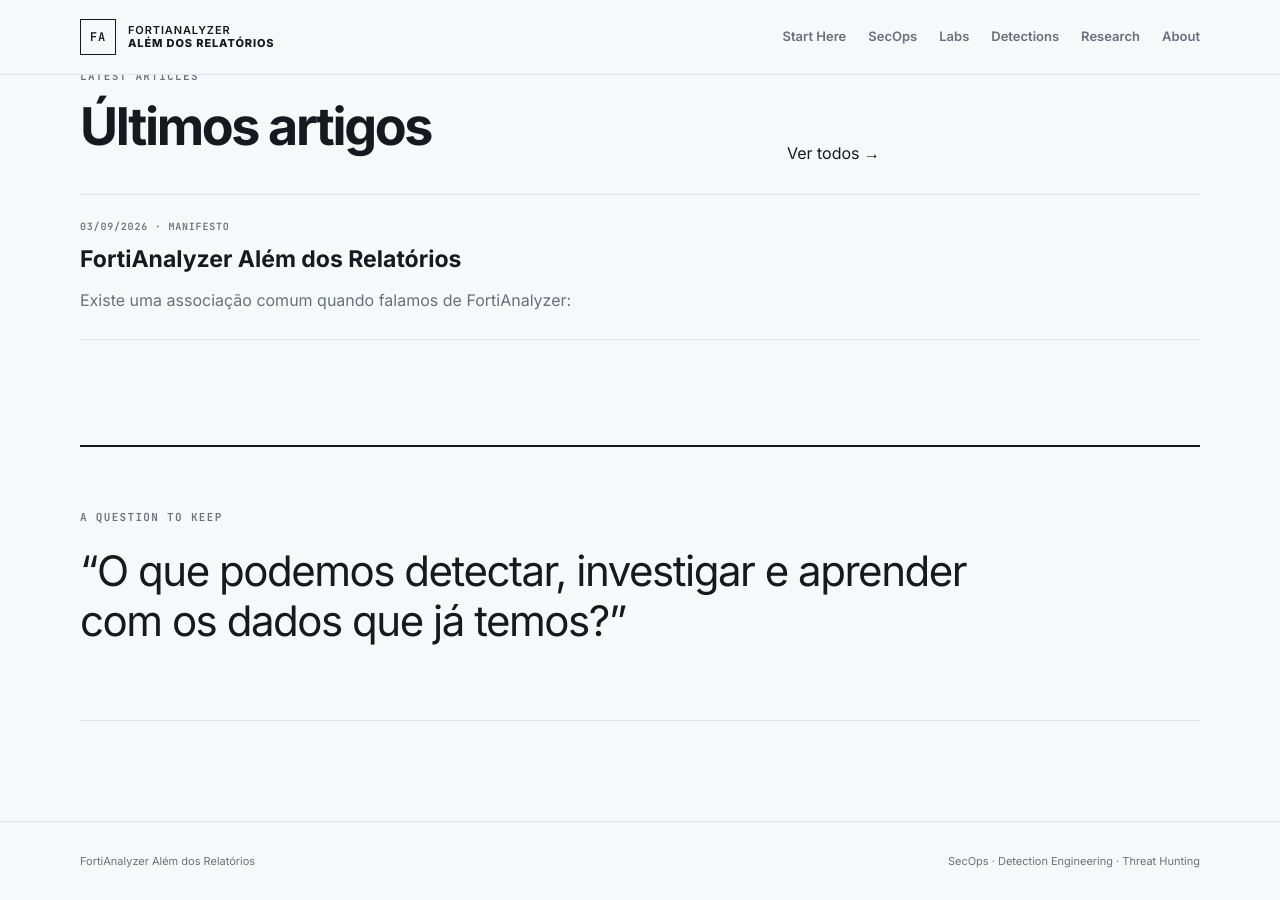
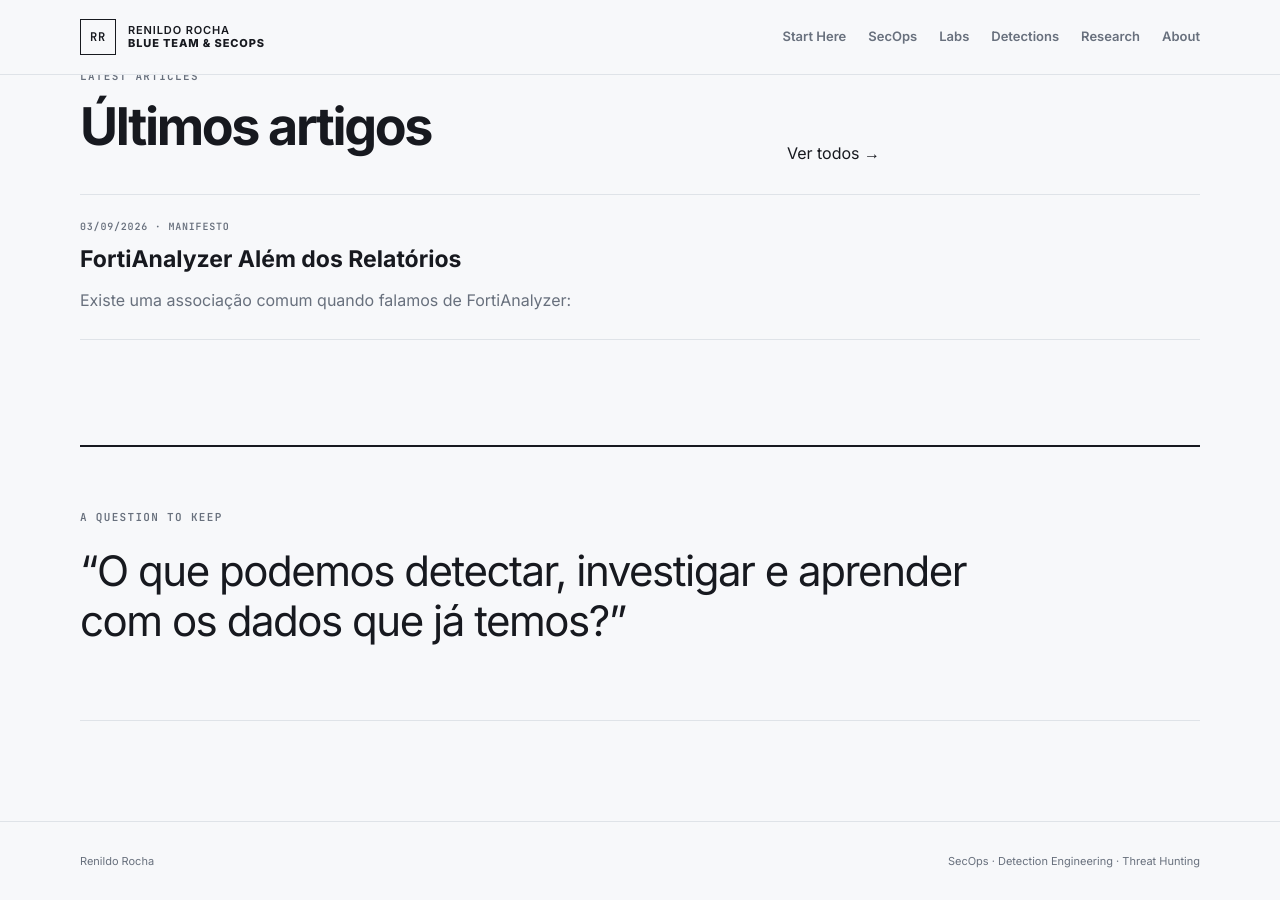
Before and after one commit to rrsecops/rrsecops.github.io, a Jekyll site: the page built from index.md, in a window 1280 px wide and 900 px high, scrolled down 1549 px. Built offline with Jekyll 4.4.1, drawn with Linux system fonts in a browser that asks for light colours.

Commit message:
Update home.html

```diff
--- a/_layouts/home.html
+++ b/_layouts/home.html
@@ -1,5 +1,5 @@
 ---
 ---
 <!doctype html><html lang="{{ site.lang }}"><head>{% include head.html %}</head><body class="site-shell">
-<header class="site-header"><div class="container nav-wrap"><a class="brand" href="{{ '/' | relative_url }}"><span class="brand-mark">FA</span><span>FORTIANALYZER<br><b>ALÉM DOS RELATÓRIOS</b></span></a><nav class="site-nav"><a href="{{ '/start-here/' | relative_url }}">Start Here</a><a href="{{ '/secops/' | relative_url }}">SecOps</a><a href="{{ '/labs/' | relative_url }}">Labs</a><a href="{{ '/detections/' | relative_url }}">Detections</a><a href="{{ '/research/' | relative_url }}">Research</a><a href="{{ '/about/' | relative_url }}">About</a></nav></div></header>
-<main class="container">{{ content }}</main><footer class="site-footer"><div class="container"><span>FortiAnalyzer Além dos Relatórios</span><span>SecOps · Detection Engineering · Threat Hunting</span></div></footer></body></html>
+<header class="site-header"><div class="container nav-wrap"><a class="brand" href="{{ '/' | relative_url }}"><span class="brand-mark">RR</span><span>RENILDO ROCHA<br><b>BLUE TEAM & SECOPS</b></span></a><nav class="site-nav"><a href="{{ '/start-here/' | relative_url }}">Start Here</a><a href="{{ '/secops/' | relative_url }}">SecOps</a><a href="{{ '/labs/' | relative_url }}">Labs</a><a href="{{ '/detections/' | relative_url }}">Detections</a><a href="{{ '/research/' | relative_url }}">Research</a><a href="{{ '/about/' | relative_url }}">About</a></nav></div></header>
+<main class="container">{{ content }}</main><footer class="site-footer"><div class="container"><span>Renildo Rocha</span><span>SecOps · Detection Engineering · Threat Hunting</span></div></footer></body></html>
```
